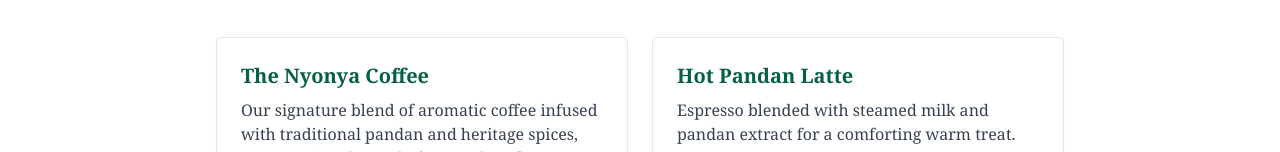
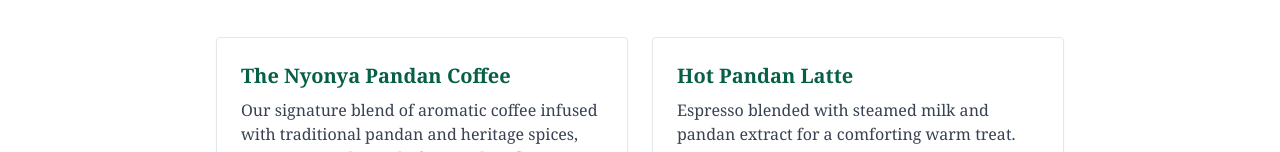
Before and after one commit to jackson-sin/imda-vibe, a plain HTML site: page menu.html in a window 1280 px wide. Shown: the part 147-299 px from the top of the page. Drawn offline with nearby package versions, Linux system fonts and the light colour scheme.

Commit message:
update on menu

```diff
--- a/menu.html
+++ b/menu.html
@@ -17,7 +17,7 @@
     <h1 class="text-3xl font-bold text-green-700 text-center mb-10">Our Menu</h1>
     <div class="grid grid-cols-1 md:grid-cols-2 gap-6">
       <div class="border p-6 rounded shadow-sm hover:shadow-md transition">
-        <h2 class="text-xl font-semibold text-green-800 mb-2">The Nyonya Coffee</h2>
+        <h2 class="text-xl font-semibold text-green-800 mb-2">The Nyonya Pandan Coffee</h2>
         <p class="text-gray-700">Our signature blend of aromatic coffee infused with traditional pandan and heritage spices, representing the soul of Peranakan flavor.</p>
         <p class="mt-2 font-semibold">$10.00</p>
       </div>
```
